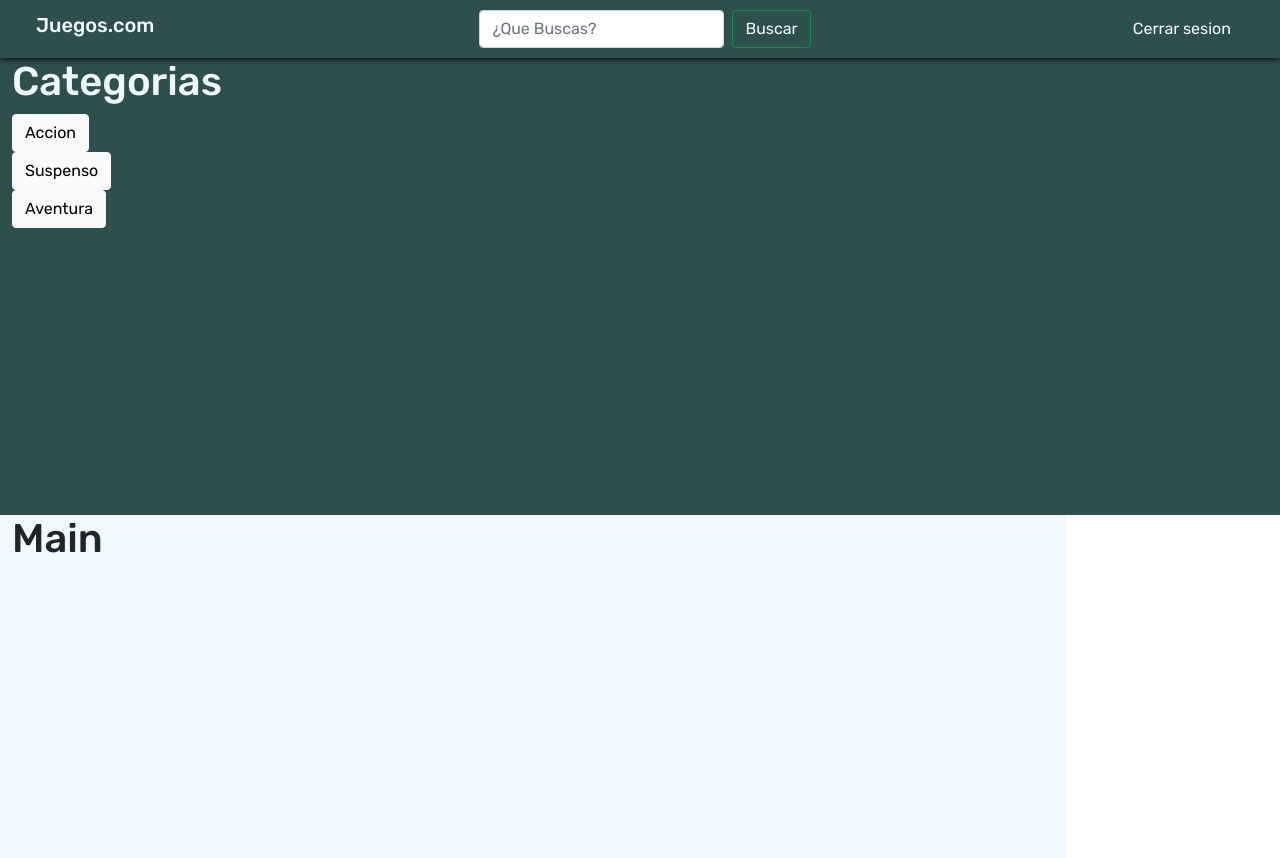
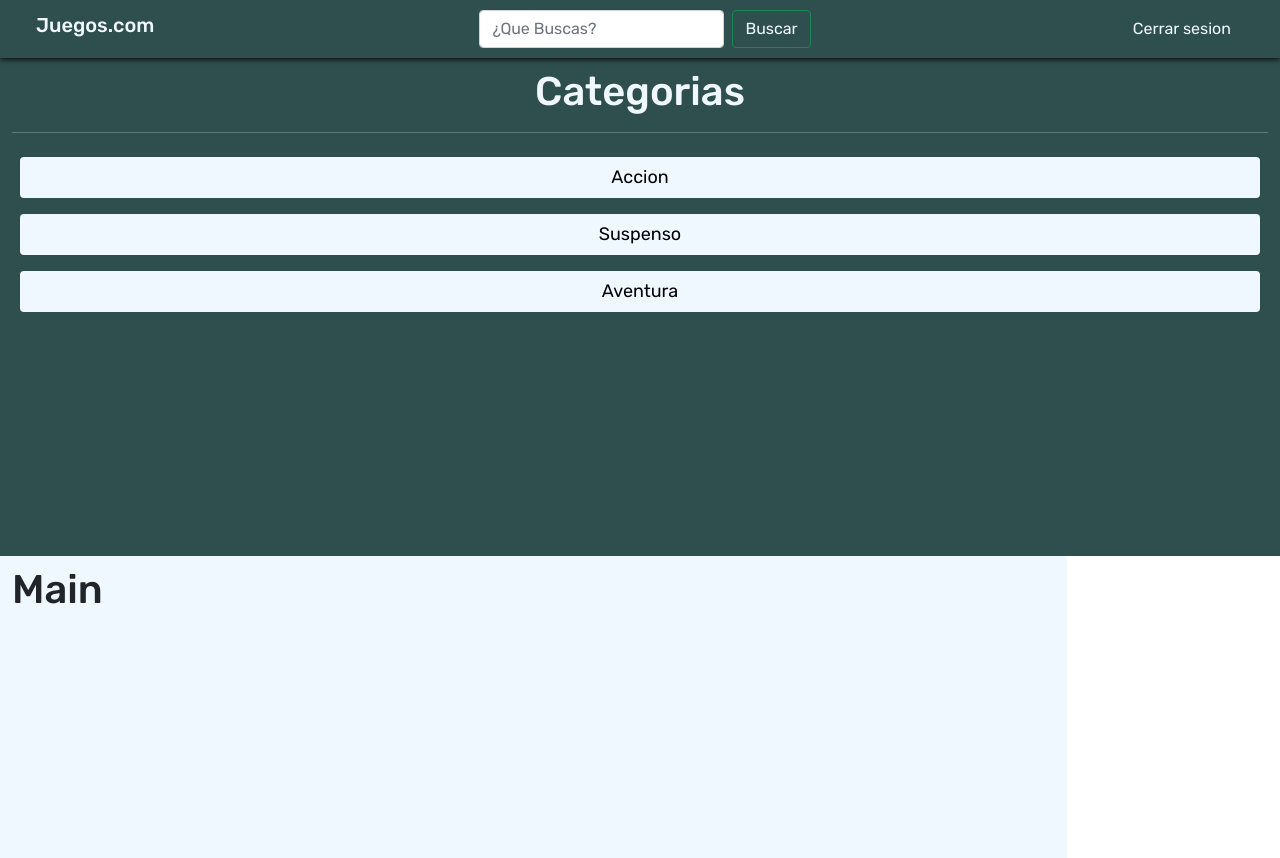
Before and after one commit to cuni10/front-prueba, a React (Create React App) app: page /productos in a window 1280 px wide. Built offline with nearby package versions, Linux system fonts and the light colour scheme.

Commit message:
Mejorando css de componente productos

```diff
--- a/src/components/layout/Sidebar.js
+++ b/src/components/layout/Sidebar.js
@@ -4,7 +4,8 @@ import Categorias from '../productos/Categorias';
 const SideBar = () => {
     return (
         <aside className="">
-            <h1 className="nav-brand">Categorias</h1>
+            <h1 className="nav-brand text-center">Categorias</h1>
+            <hr/>
             <Categorias/>
         </aside>
      );
--- a/src/components/productos/Categoria.js
+++ b/src/components/productos/Categoria.js
@@ -2,10 +2,10 @@ import React from 'react';
 
 const Categoria = ({categoria}) => {
     return (
-        <li className="nav-item">
+        <li className="m-2">
             <button
                 type="button"
-                className="btn btn-light"
+                className="btn categoria w-100"
             >{categoria.name}</button>
         </li>
      );
--- a/src/components/productos/Categorias.js
+++ b/src/components/productos/Categorias.js
@@ -10,7 +10,7 @@ const Categorias = () => {
     ]
     return (
 
-        <ul className="nav flex-column">
+        <ul className="nav nav-pills flex-column mb-auto">
             {categorias.map(categoria =>(
                 <Categoria
                     categoria={categoria}
--- a/src/index.css
+++ b/src/index.css
@@ -42,8 +42,17 @@ html,body{
 .sidebar{
   background-color: darkslategray;
   color: aliceblue;
+  padding-top: 10px;
 }
 
 .main {
   background-color: aliceblue;
+  padding-top: 10px;
 }
+
+.categoria{
+  background-color: aliceblue;
+  color: black;
+  font-weight: 400;
+  font-size: 18px;
+}
```
